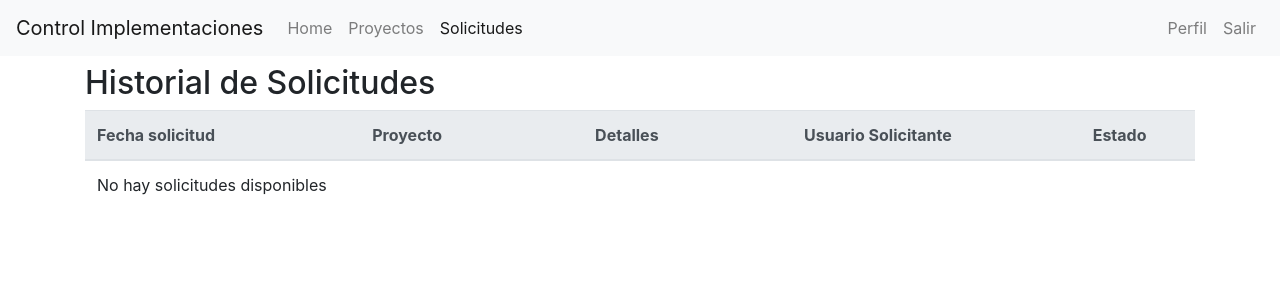
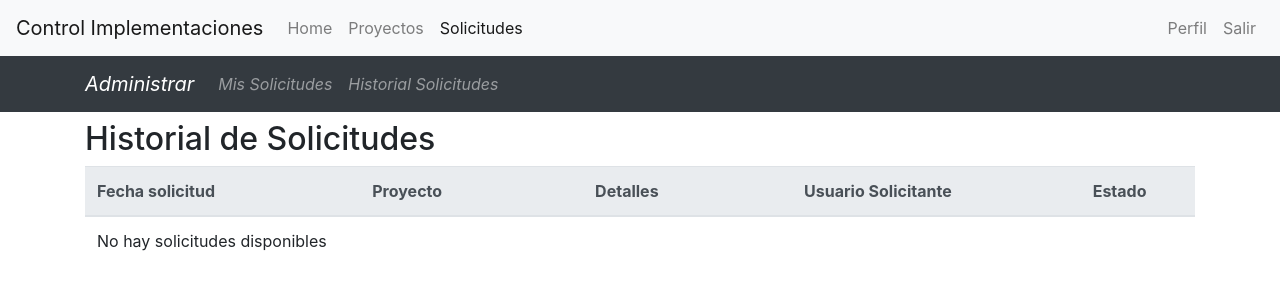
Before and after one commit to joelallara/implementaciones-ssalud, a Django app: page /solicitudes/ in a window 1280 px wide. Shown: the top 300 px of the page. Run offline with Django 3.2, Linux system fonts and the light colour scheme; the visitor is signed in with stand-in values (Sample User, id 1); data that the repository does not hold is empty; some libraries are stand-ins or nearby versions.

Commit message:
Correccion JSON para projectos y solicitudes cuando no tienen objectos relacionados, antes no mostraba nada, ahora muestra un mensaje indicando que no existen datos. Se agrega panel 'Mis Solicitudes' para visualizar las solicitudes del usuario loggeado

```diff
--- a/Implementaciones/project/models.py
+++ b/Implementaciones/project/models.py
@@ -30,7 +30,7 @@ class Project(TimeStampedModel, ActivedModel):
     class Meta:
         verbose_name = "proyecto"
         verbose_name_plural = "proyectos"
-        ordering = ['-project_name']
+        ordering = ['project_name']
 
     def __str__(self):
         return self.project_name
--- a/Implementaciones/project/templates/project/projects.html
+++ b/Implementaciones/project/templates/project/projects.html
@@ -46,7 +46,7 @@
       dataType: 'json',
       success: function (data) {
         let rows = '';
-        if (!data) {
+        if (!data.packages) {
           rows += `
             <tr>
               <td colspan="5">No hay paquetes disponibles</td>
@@ -86,7 +86,7 @@
       dataType: 'json',
       success: function (data) {
         let rows = '';
-        if (!data) {
+        if (!data.tasks) {
           rows += `
             <tr>
               <td colspan="5">No hay tareas disponibles</td>
--- a/Implementaciones/project/views.py
+++ b/Implementaciones/project/views.py
@@ -19,6 +19,8 @@ class ProjectPackagesView(View):
         packages = project.packages.all()
         data = dict()
         data['packages'] = [model_to_dict(package) for package in packages]
+        if not data['packages']:
+            data['packages'] = None
         return JsonResponse(data)
 
 
@@ -28,7 +30,8 @@ class PackageTasksView(View):
         tasks = package.tasks.all()
         data = dict()
         data['tasks'] = [model_to_dict(task) for task in tasks]
-        print(data)
+        if not data['tasks']:
+            data['tasks'] = None
         return JsonResponse(data)
 
 
--- a/Implementaciones/request/static/request/js/request.js
+++ b/Implementaciones/request/static/request/js/request.js
@@ -9,10 +9,10 @@ function getDetails(el) {
     dataType: 'json',
     success: function (data) {
       let rows = '';
-      if (!data) {
+      if (!data.details) {
         rows += `
           <tr>
-            <td colspan="5">No hay detalles disponibles</td>
+            <td colspan="3">No hay detalles disponibles</td>
           </tr>`;
       } else {
         data.details.forEach(detail => {
--- a/Implementaciones/request/templates/request/includes/request_menu.html
+++ b/Implementaciones/request/templates/request/includes/request_menu.html
@@ -1,7 +1,7 @@
 {% load static %}
 
 {% if request.user.is_staff %}
-<nav class="navbar navbar-expand-lg navbar-light bg-light">
+<nav class="navbar navbar-expand-lg navbar-dark bg-dark">
   <div class="container">
     <span class="navbar-brand" href="#"><i>Administrar</i></span>
     <button class="navbar-toggler" type="button" data-toggle="collapse" data-target="#nep" aria-controls="nep" aria-expanded="false">
@@ -10,10 +10,10 @@
     <div class="collapse navbar-collapse" id="nep">
       <ul class="navbar-nav mr-auto">
         <li class="nav-item">
-          <a class="nav-link" href="{% url 'pages:create' %}"><i>Crear página</i></a>
+          <a class="nav-link" href="{% url 'request:user_request_list' %}"><i>Mis Solicitudes</i></a>
         </li>
         <li class="nav-item">
-          <a class="nav-link" href="{% url 'pages:pages' %}"><i>Listar páginas</i></a>
+          <a class="nav-link" href="{% url 'request:list' %}"><i>Historial Solicitudes</i></a>
         </li>
       </ul>
     </div>
--- a/Implementaciones/request/templates/request/request_list.html
+++ b/Implementaciones/request/templates/request/request_list.html
@@ -6,6 +6,7 @@
 {% endblock stylesheet%}
 {% block title %}Solicitudes{% endblock %}
 {% block content %}
+{% include 'request/includes/request_menu.html' %}
 <div class="container">
     <div class="row">
         <div class="col-12 mt-2">
--- a/Implementaciones/request/urls.py
+++ b/Implementaciones/request/urls.py
@@ -1,8 +1,10 @@
 from django.urls import path
-from .views import ImplementationRequestHeaderListView, ImplementationRequestDetailView
+from .views import ImplementationRequestHeaderListView, ImplementationRequestDetailView, UserImplementationRequestHeaderListView
 
 request_patterns = ([
     path('', ImplementationRequestHeaderListView.as_view(), name='list'),
+    path('mis_solicitudes/', UserImplementationRequestHeaderListView.as_view(),
+         name='user_request_list'),
     path('<int:header_pk>/detalle',
          ImplementationRequestDetailView.as_view(),
          name="detail"
--- a/Implementaciones/request/views.py
+++ b/Implementaciones/request/views.py
@@ -4,7 +4,7 @@ from django.shortcuts import get_object_or_404
 from django.forms.models import model_to_dict
 from django.http import JsonResponse
 
-from .models import ImplementationRequestHeader
+from .models import ImplementationRequestHeader, ImplementationRequestDetail
 
 
 class ImplementationRequestHeaderListView(ListView):
@@ -21,4 +21,18 @@ class ImplementationRequestDetailView(View):
         details = header.request_details.all()
         data = dict()
         data['details'] = [model_to_dict(detail) for detail in details]
+        if not data['details']:
+            data['details'] = None
         return JsonResponse(data)
+
+
+class UserImplementationRequestHeaderListView(ListView):
+    model = ImplementationRequestHeader
+    template_name = 'request/request_list.html'
+    context_object_name = 'requests'
+    paginate_by = 10
+
+    def get_queryset(self):
+        """Return the current user requests"""
+        return ImplementationRequestHeader.objects.filter(
+            created_by=self.request.user)
```
